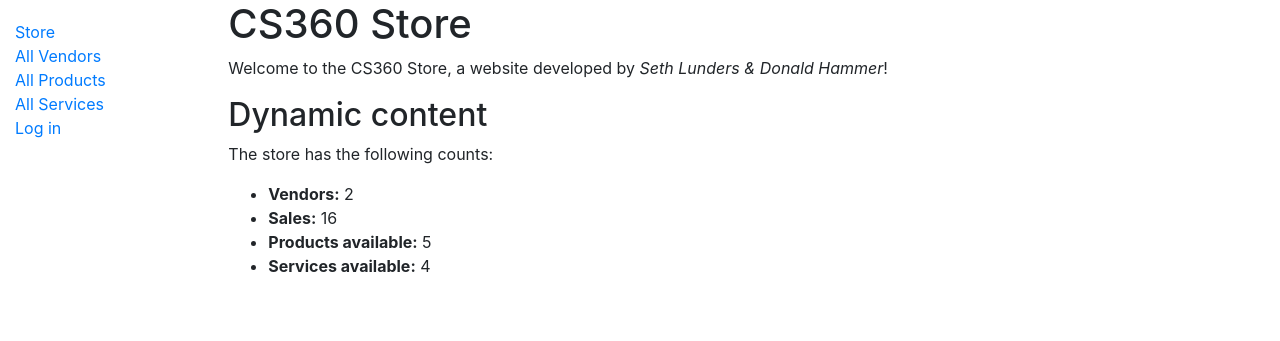
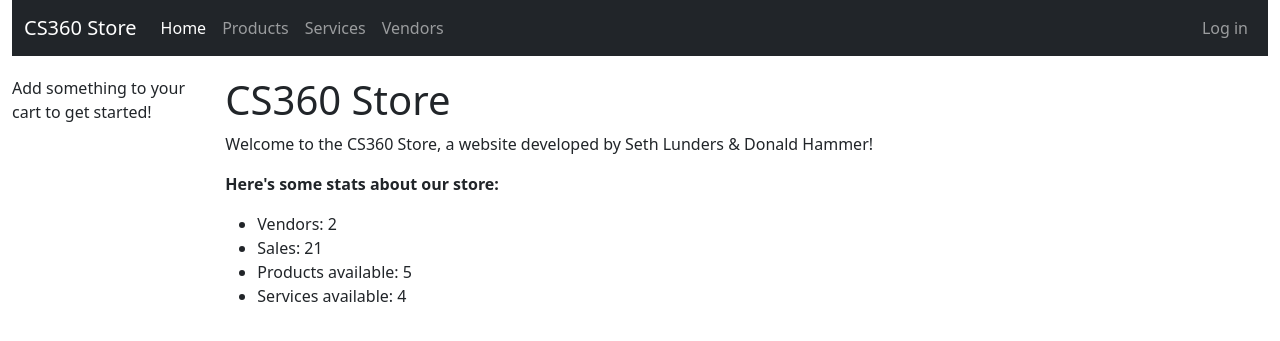
Before and after one commit to selunders/cs360_store, a Django app: page /store/ in a window 1280 px wide. Shown: the top 341 px of the page. Run offline with Django 4.2, Linux system fonts and the light colour scheme; data comes from the database, SQL or seed files in the repository.

Commit message:
Update navbar

```diff
--- a/cs360store/storeApp/static/css/styles.css
+++ b/cs360store/storeApp/static/css/styles.css
@@ -4,8 +4,23 @@
     list-style: none;
 }
 
-img {
+/* img {
     border-radius: 14px;
     box-shadow: 5px 5px 9px 0px rgba(0,0,0,0.1);
     margin-bottom: 10px;
+} */
+
+h1 {
+    margin-top: 20px;
+    /* margin-bottom: 10px; */
 }
+
+.product-search-form {
+    max-width: 480px;
+}
+
+@media screen and (min-width: 564px) {
+    .my-product-card {
+        max-width: 300px;
+    }
+}
--- a/cs360store/storeApp/templates/base_generic.html
+++ b/cs360store/storeApp/templates/base_generic.html
@@ -4,40 +4,86 @@
   {% block title %}<title>CS Store</title>{% endblock %}
   <meta charset="utf-8">
   <meta name="viewport" content="width=device-width, initial-scale=1">
-  <link rel="stylesheet" href="https://cdn.jsdelivr.net/npm/bootstrap@4.5.3/dist/css/bootstrap.min.css" integrity="sha384-TX8t27EcRE3e/ihU7zmQxVncDAy5uIKz4rEkgIXeMed4M0jlfIDPvg6uqKI2xXr2" crossorigin="anonymous">
+  <link href="https://cdn.jsdelivr.net/npm/bootstrap@5.0.2/dist/css/bootstrap.min.css" rel="stylesheet" integrity="sha384-EVSTQN3/azprG1Anm3QDgpJLIm9Nao0Yz1ztcQTwFspd3yD65VohhpuuCOmLASjC" crossorigin="anonymous">
+
+  {% comment %} <link rel="stylesheet" href="https://cdn.jsdelivr.net/npm/bootstrap@4.5.3/dist/css/bootstrap.min.css" integrity="sha384-TX8t27EcRE3e/ihU7zmQxVncDAy5uIKz4rEkgIXeMed4M0jlfIDPvg6uqKI2xXr2" crossorigin="anonymous"> {% endcomment %}
   <!-- Add additional CSS in static file -->
   {% load static %}
   <link rel="stylesheet" href="{% static 'css/styles.css' %}">
 </head>
 <body>
   <div class="container-fluid">
+    <nav class="navbar navbar-expand-md navbar-dark bg-dark" aria-label="Fourth navbar example">
+      <div class="container-fluid">
+        <a class="navbar-brand" href="{% url 'index' %}">CS360 Store</a>
+        <button class="navbar-toggler" type="button" data-bs-toggle="collapse" data-bs-target="#navbarsExample04" aria-controls="navbarsExample04" aria-expanded="false" aria-label="Toggle navigation">
+          <span class="navbar-toggler-icon"></span>
+        </button>
+        <div class="collapse navbar-collapse" id="navbarsExample04">
+          <ul class="navbar-nav me-auto mb-2 mb-md-0">
+            <li class="nav-item"><a class="nav-link {% if request.resolver_match.url_name == 'index' %}active{% endif %}" href="{% url 'index' %}">Home</a></li>
+            <li class="nav-item"><a class="nav-link {% if request.resolver_match.url_name == 'products' %}active{% endif %}" href="{% url 'products' %}">Products</a></li>
+            <li class="nav-item"><a class="nav-link {% if request.resolver_match.url_name == 'services' %}active{% endif %}" href="{% url 'services' %}">Services</a></li>
+            <li class="nav-item"><a class="nav-link {% if request.resolver_match.url_name == 'vendors' %}active{% endif %}" href="{% url 'vendors' %}">Vendors</a></li>
+          </ul>
+          {% comment %} <div class="flex-grow-1 mx-lg-5">
+            <form>
+              <input class="form-control text-center" type="text" placeholder="Search" aria-label="Search">
+            </form>
+          </div> {% endcomment %}
+          <ul class="navbar-nav">
+            {% if user.is_authenticated %}
+            <li class="nav-item dropdown">
+              <a class="nav-link dropdown-toggle {% if request.resolver_match.url_name == 'my-cart' or request.resolver_match.url_name == 'my-orders' or request.resolver_match.url_name == 'logout' %}active{% endif %}" href="#" id="dropdown04" data-bs-toggle="dropdown" aria-expanded="false">My account</a>
+              <ul class="dropdown-menu" aria-labelledby="dropdown04">
+                {% comment %} <li>Welcome, {{ user.first_name }}!</li> {% endcomment %}
+                <li><a class="dropdown-item" href="{% url 'my-cart' %}">View Cart</a></li>
+                <li><a class="dropdown-item" href="{% url 'my-orders' %}">View Orders</a></li>
+                <li><a class="dropdown-item" href="{% url 'logout' %}">Log out</a></li>
+              </ul>
+            </li>
+            {% else %}
+            <li class="nav-item"><a class="nav-link" href="{% url 'login' %}">Log in</a></li>
+            {% endif %}
+            {% if perms.storeApp.can_set_active %}
+            <li class="nav-item dropdown">
+              <a class="nav-link dropdown-toggle {% if request.resolver_match.url_name == 'manage-products' or request.resolver_match.url_name == 'manage-services' or request.resolver_match.url_name == 'manage-product-orders' or request.resolver_match.url_name == 'manage-service-orders' %}active{% endif %}" href="#" id="dropdown05" data-bs-toggle="dropdown" aria-expanded="false">Manage Store</a>
+              <ul class="dropdown-menu" aria-labelledby="dropdown05">
+                {% comment %} <li>Managing {{ user.vendor.name }}</li> {% endcomment %}
+                <li><a class="dropdown-item" href="{% url 'manage-products' %}">Products</a></li>
+                <li><a class="dropdown-item" href="{% url 'manage-services' %}">Services</a></li>
+                <li><a class="dropdown-item" href="{% url 'manage-product-orders' %}">Orders (Products)</a></li>
+                <li><a class="dropdown-item" href="{% url 'manage-service-orders' %}">Orders (Services)</a></li>
+              </ul>
+            </li>
+            {% endif %}
+          </ul>
+        </div>
+      </div>
+    </nav>
     <div class="row">
       <div class="col-sm-2">
       {% block sidebar %}
         <ul class="sidebar-nav">
-          <li><a href="{% url 'index' %}">Store</a></li>
-          <li><a href="{% url 'vendors' %}">All Vendors</a></li>
-          <li><a href="{% url 'products' %}">All Products</a></li>
-          <li><a href="{% url 'services' %}">All Services</a></li>
           {% if user.is_authenticated %}
-          <br/>
-            <li>Welcome, {{ user.first_name }}!</li>
-            <li><a href="{% url 'my-cart' %}">View Cart</a></li>
-            <li><a href="{% url 'my-orders' %}">View Orders</a></li>
-            <li><a href="{% url 'logout' %}">Log out</a></li>
-            {% else %}
-            <li><a href="{% url 'login' %}">Log in</a></li>
+          <h3>Welcome, {{ user.first_name }}</h3>
           {% endif %}
-          {% if perms.storeApp.can_set_active %}
-          <br/>
-            <li>Managing {{ user.vendor.vendor_name }}</li>
-            <li><a href="{% url 'manage-products' %}">Manage Store Products</a></li>
-            <li><a href="{% url 'manage-services' %}">Manage Store Services</a></li>
-            <br/>
-            <li><a href="{% url 'manage-product-orders' %}">Manage Orders (Products)</a></li>
-            <li><a href="{% url 'manage-service-orders' %}">Manage Orders (Services)</a></li>
+          {% if user.cart.cartproduct_set.all or user.cart.cartservice_set.all %}
+          <hr/>
+          <h4 class="mb-3">Cart:</h4>
+          {% else %}
+          <p>Add something to your cart to get started!</p>
           {% endif %}
-        </ul>
+          {% if user.cart.cartproduct_set.all %}
+            <ul>
+              {% for cproduct in  user.cart.cartproduct_set.all %}
+              <li>{{ cproduct.product.name }} ({{ cproduct.quantity }})</li>
+              {% endfor %}
+            </ul>
+            <hr/>
+            <p>${{ user.cart.subtotal }}</p>
+            <a class="btn btn-primary mt-2" href="{% url 'my-cart' %}">Check out</a>
+          {% endif %}
      {% endblock %}
       </div>
       <div class="col-sm-10 ">{% block content %}{% endblock %}{% block pagination %} {% if is_paginated %}
@@ -62,5 +108,6 @@
         {% endif %} {% endblock %}</div>
     </div>
   </div>
+  <script src="https://cdn.jsdelivr.net/npm/bootstrap@5.1.3/dist/js/bootstrap.bundle.min.js" integrity="sha384-ka7Sk0Gln4gmtz2MlQnikT1wXgYsOg+OMhuP+IlRH9sENBO0LRn5q+8nbTov4+1p" crossorigin="anonymous"></script>
 </body>
 </html>
--- a/cs360store/storeApp/templates/index.html
+++ b/cs360store/storeApp/templates/index.html
@@ -4,13 +4,12 @@
 
 {% block content %}
   <h1>CS360 Store</h1>
-  <p>Welcome to the CS360 Store, a website developed by <em>Seth Lunders & Donald Hammer</em>!</p>
-  <h2>Dynamic content</h2>
-  <p>The store has the following counts:</p>
+  <p>Welcome to the CS360 Store, a website developed by Seth Lunders &amp; Donald Hammer!</p>
+  <p><strong>Here's some stats about our store:</strong></p>
   <ul>
-    <li><strong>Vendors:</strong> {{ num_vendors }}</li>
-    <li><strong>Sales:</strong> {{ num_sales }}</li>
-    <li><strong>Products available:</strong> {{ num_productsActive }}</li>
-    <li><strong>Services available:</strong> {{ num_servicesActive }}</li>
+    <li>Vendors:</strong> {{ num_vendors }}</li>
+    <li>Sales: {{ num_sales }}</li>
+    <li>Products available: {{ num_productsActive }}</li>
+    <li>Services available: {{ num_servicesActive }}</li>
   </ul>
 {% endblock %}
--- a/cs360store/storeApp/templates/storeApp/productlisting_detail.html
+++ b/cs360store/storeApp/templates/storeApp/productlisting_detail.html
@@ -3,7 +3,7 @@
 
 {% block content %}
     <h1>{{ productlisting.name }}</h1>
-    <p><a href="{{ productlisting.vendor.get_absolute_url }}">{{ productlisting.vendor.vendor_name }}</a></p>
+    <p><a href="{{ productlisting.vendor.get_absolute_url }}">{{ productlisting.vendor.name }}</a></p>
     <img src="{{ productlisting.imageURL }}"/>
     <p>${{ productlisting.price }} | {% if productlisting.quantity_available %}{{ productlisting.quantity_available }} in stock{% else %}Back in stock {{ productlisting.restockDate }}{% endif %}</p>
     <p>{{ productlisting.description }}</p>
--- a/cs360store/storeApp/templates/storeApp/servicelisting_detail.html
+++ b/cs360store/storeApp/templates/storeApp/servicelisting_detail.html
@@ -3,7 +3,7 @@
 
 {% block content %}
     <h1>{{ servicelisting.name }}</h1>
-    <p><a href="{{ servicelisting.vendor.get_absolute_url }}">{{ servicelisting.vendor.vendor_name }}</a></p>
+    <p><a href="{{ servicelisting.vendor.get_absolute_url }}">{{ servicelisting.vendor.name }}</a></p>
 
     <img src="{{ servicelisting.imageURL }}"/>
     <p>${{ servicelisting.price }}{% if servicelisting.price_per_hour %} per hour{% endif %} | {{ servicelisting.days_available }}</p>
--- a/cs360store/storeApp/templates/storeApp/servicelisting_list.html
+++ b/cs360store/storeApp/templates/storeApp/servicelisting_list.html
@@ -8,7 +8,7 @@
         {% for service in servicelisting_list %}
             {% if service.active %}
                 <li>
-                    <a href="{{ service.get_absolute_url }}">{{ service.name }} | ${{ service.price }}{% if service.price_per_hour %} per hour{% endif %}</a> | <a href="{{ service.vendor.get_absolute_url }}">{{ service.vendor.vendor_name }}</a>
+                    <a href="{{ service.get_absolute_url }}">{{ service.name }} | ${{ service.price }}{% if service.price_per_hour %} per hour{% endif %}</a> | <a href="{{ service.vendor.get_absolute_url }}">{{ service.vendor.name }}</a>
                 </li>
             {% endif %}
         {% endfor %}
--- a/cs360store/storeApp/templates/storeApp/vendor_detail.html
+++ b/cs360store/storeApp/templates/storeApp/vendor_detail.html
@@ -1,8 +1,8 @@
 {% extends "base_generic.html" %}
-{% block title %}<title>CS Store | {{ vendor.vendor_name }}</title{% endblock %}
+{% block title %}<title>CS Store | {{ vendor.name }}</title{% endblock %}
 
 {% block content %}
-    <h1>{{ vendor.vendor_name }}</h1>
+    <h1>{{ vendor.name }}</h1>
     <h2>Products</h2>
     {% if vendor.productlisting_set %}
     <ul>
--- a/cs360store/storeApp/templates/storeApp/vendor_list.html
+++ b/cs360store/storeApp/templates/storeApp/vendor_list.html
@@ -7,7 +7,7 @@
     <ul>
         {% for vendor in vendor_list %}
         <li>
-            <a href="{{ vendor.get_absolute_url }}">{{ vendor.vendor_name }}</a>
+            <a href="{{ vendor.get_absolute_url }}">{{ vendor.name }}</a>
             </li>
         {% endfor %}
     </ul>
```
Also changed, not shown: cs360store/storeApp/admin.py (+5 -5 lines), cs360store/storeApp/models.py (+4 -4 lines), cs360store/storeApp/templates/storeApp/productlisting_list.html (+17 -6 lines), cs360store/dev_db.sqlite3, cs360store/storeApp/migrations/0026_rename_vendor_name_vendor_name_and_more.py (added).
